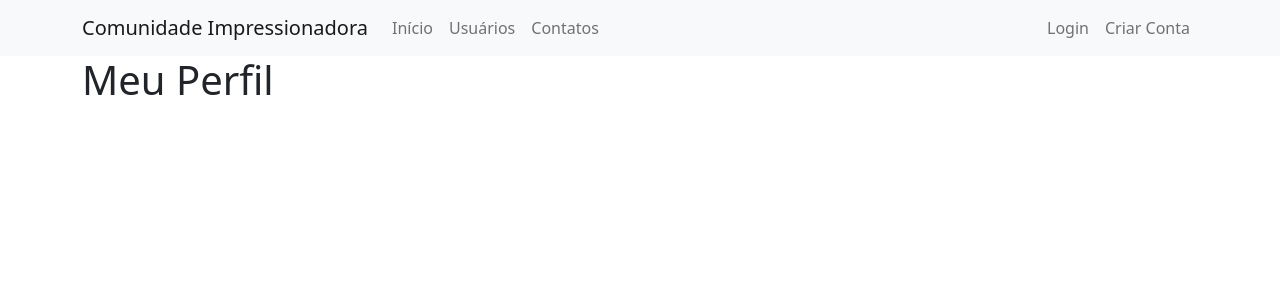
After one commit to delvecchio1000/cursoSitesComFlask, a Flask app: page /perfil in a window 1280 px wide. The commit adds this page. Shown: the top 300 px of the page. Run offline with Flask 2, Linux system fonts and the light colour scheme.

Commit message:
login funcional. Alterações no navbar quando estiver logado
Login funcional. Navbar muda ao se logar. Routes criados (sair; meu perfil; criar post)

```diff
--- a/SiteComunidade/comunidadeimpressionadora/__init__.py
+++ b/SiteComunidade/comunidadeimpressionadora/__init__.py
@@ -5,6 +5,7 @@
 from flask import Flask
 from flask_sqlalchemy import SQLAlchemy
 from flask_bcrypt import Bcrypt
+from flask_login import LoginManager
 
 app = Flask(__name__)
 
@@ -13,5 +14,7 @@ app.config['SQLALCHEMY_DATABASE_URI'] = 'sqlite:///comunidade.db'
 
 database = SQLAlchemy(app)
 bcrypt = Bcrypt(app)
+login_maneger = LoginManager(app)
+
 
 from comunidadeimpressionadora import routes
--- a/SiteComunidade/comunidadeimpressionadora/routes.py
+++ b/SiteComunidade/comunidadeimpressionadora/routes.py
@@ -5,6 +5,7 @@ from flask import render_template, redirect, url_for, flash, request
 from comunidadeimpressionadora import app, database, bcrypt
 from comunidadeimpressionadora.forms import FormLogin, FormCriarConta
 from comunidadeimpressionadora.models import Usuario
+from flask_login import login_user, logout_user, current_user
 
 lista_usuarios = ['Lira', 'João', 'Alon', 'Alessandra', 'Amanda']
 
@@ -26,8 +27,13 @@ def login():
     form_criarconta = FormCriarConta()
 
     if form_login.validate_on_submit() and 'botao_submit_login' in request.form:
-        flash(f'Login feito com sucesso no e-mail: {form_login.email.data}', 'alert-success')
-        return redirect(url_for('home'))
+        usuario = Usuario.query.filter_by(email=form_login.email.data).first()
+        if usuario and bcrypt.check_password_hash(usuario.senha, form_login.senha.data):
+            login_user(usuario, remember=form_login.lembrar_dados.data)
+            flash(f'Login feito com sucesso no e-mail: {form_login.email.data}', 'alert-success')
+            return redirect(url_for('home'))
+        else:
+            flash(f'Falha no Login. E-mail ou Senha incorretos', 'alert-danger')
     if form_criarconta.validate_on_submit() and 'botao_submit_criarconta' in request.form:
         # Criptografia de senha
         senha_cript = bcrypt.generate_password_hash(form_criarconta.senha.data)
@@ -40,3 +46,17 @@ def login():
         flash(f'Conta criada para o e-mail: {form_criarconta.email.data}', 'alert-success')
         return redirect(url_for('home'))
     return render_template('login.html', form_login=form_login, form_criarconta=form_criarconta)
+
+@app.route('/sair')
+def sair():
+    logout_user()
+    flash(f'Logout feito com sucesso', 'alert-success')
+    return redirect(url_for('home'))
+
+@app.route('/perfil')
+def perfil():
+    return render_template('perfil.html')
+
+@app.route('/post/criar')
+def criar_post():
+    return render_template('criarpost.html')
--- a/SiteComunidade/comunidadeimpressionadora/templates/navbar.html
+++ b/SiteComunidade/comunidadeimpressionadora/templates/navbar.html
@@ -17,12 +17,24 @@
         </li>
       </ul>
       <ul class="d-flex navbar-nav">
+        {% if current_user.is_authenticated %}
+          <li class="nav-item">
+            <a class="nav-link" href="{{ url_for('criar_post') }}">Criar Post</a>
+          </li>
+          <li class="nav-item">
+            <a class="nav-link" href="{{ url_for('perfil') }}">Meu Perfil</a>
+          </li>
+          <li class="nav-item">
+            <a class="nav-link" href="{{ url_for('sair') }}">Sair</a>
+          </li>
+        {% else %}
           <li class="nav-item">
             <a class="nav-link" href="{{ url_for('login') }}">Login</a>
           </li>
           <li class="nav-item">
             <a class="nav-link" href="{{ url_for('login') }}">Criar Conta</a>
           </li>
+        {% endif %}
       </ul>
     </div>
   </div>
--- /dev/null
+++ b/SiteComunidade/comunidadeimpressionadora/templates/perfil.html
@@ -0,0 +1,7 @@
+{% extends 'base.html' %}
+
+{% block body %}
+  <div class="container">
+    <h1>Meu Perfil</h1>
+  </div>
+{% endblock %}
```
Also changed, not shown: SiteComunidade/comunidadeimpressionadora/models.py (+9 -2 lines), SiteComunidade/comunidadeimpressionadora/templates/criarpost.html (added, +7 -0 lines). Lines whose indentation alone changed are shown as unchanged.
